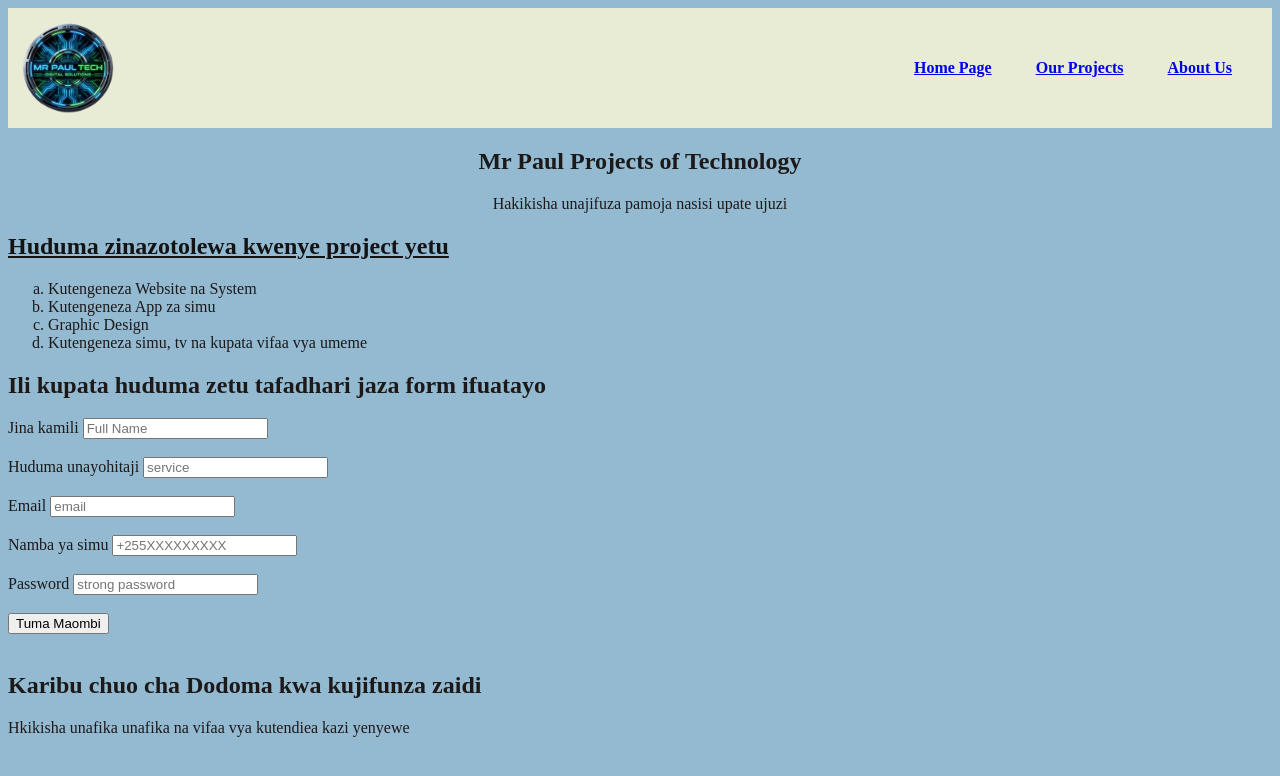
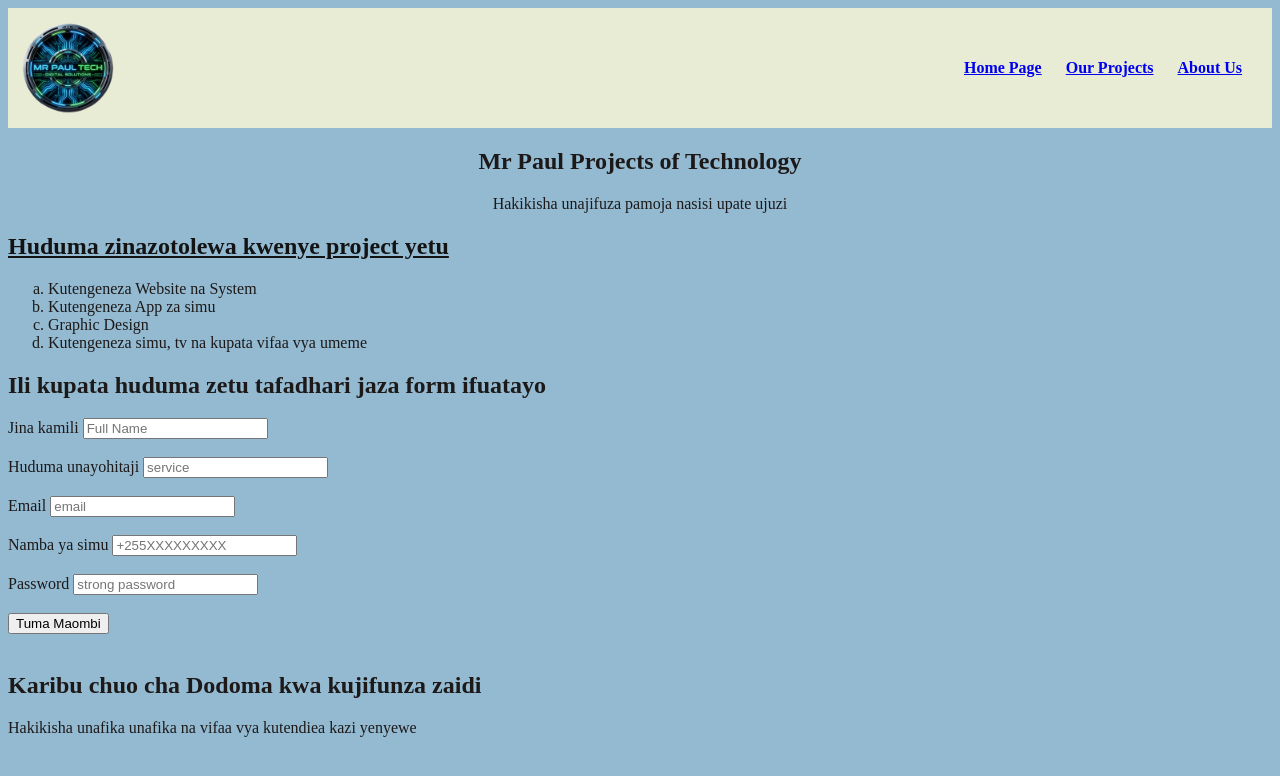
Before and after one commit to willypaulpaul87-dot/Paul-project, a PHP site: the page made by Mr Paul Tech Projects/html/Tech project.html in a window 1280 px wide. Shown: the top 776 px of the page. Run offline with PHP 8.4, Linux system fonts and the light colour scheme.

Commit message:
modified

```diff
--- a/Mr Paul Tech Projects/html/Tech project.html
+++ b/Mr Paul Tech Projects/html/Tech project.html
@@ -44,7 +44,7 @@
         <input type="submit" value="Tuma Maombi"><br><br>
         </form>
             <h2> Karibu chuo cha Dodoma kwa kujifunza zaidi</h2>
-            <p> Hkikisha unafika unafika na vifaa vya kutendiea kazi yenyewe</p>
+            <p> Hakikisha unafika unafika na vifaa vya kutendiea kazi yenyewe</p>
          </nav>
     </body>
 </html>
--- a/Mr Paul Tech Projects/html/project.css
+++ b/Mr Paul Tech Projects/html/project.css
@@ -7,7 +7,7 @@ nav{
     padding: 10px;
 }
 nav a{
-    padding: 20;
+    padding: 10;
 }
 .nav-manu {
     justify-content: space-between;
```
